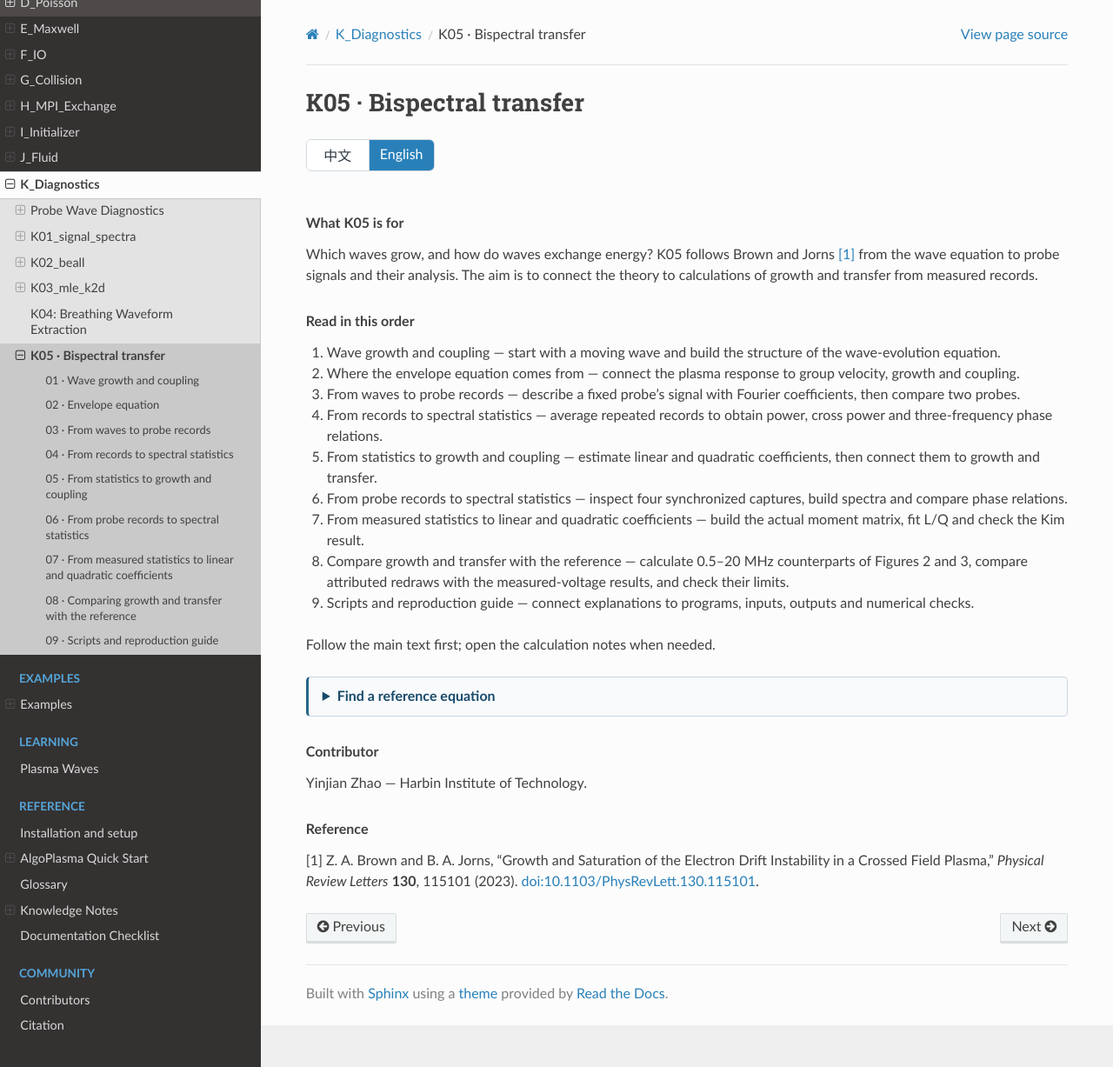
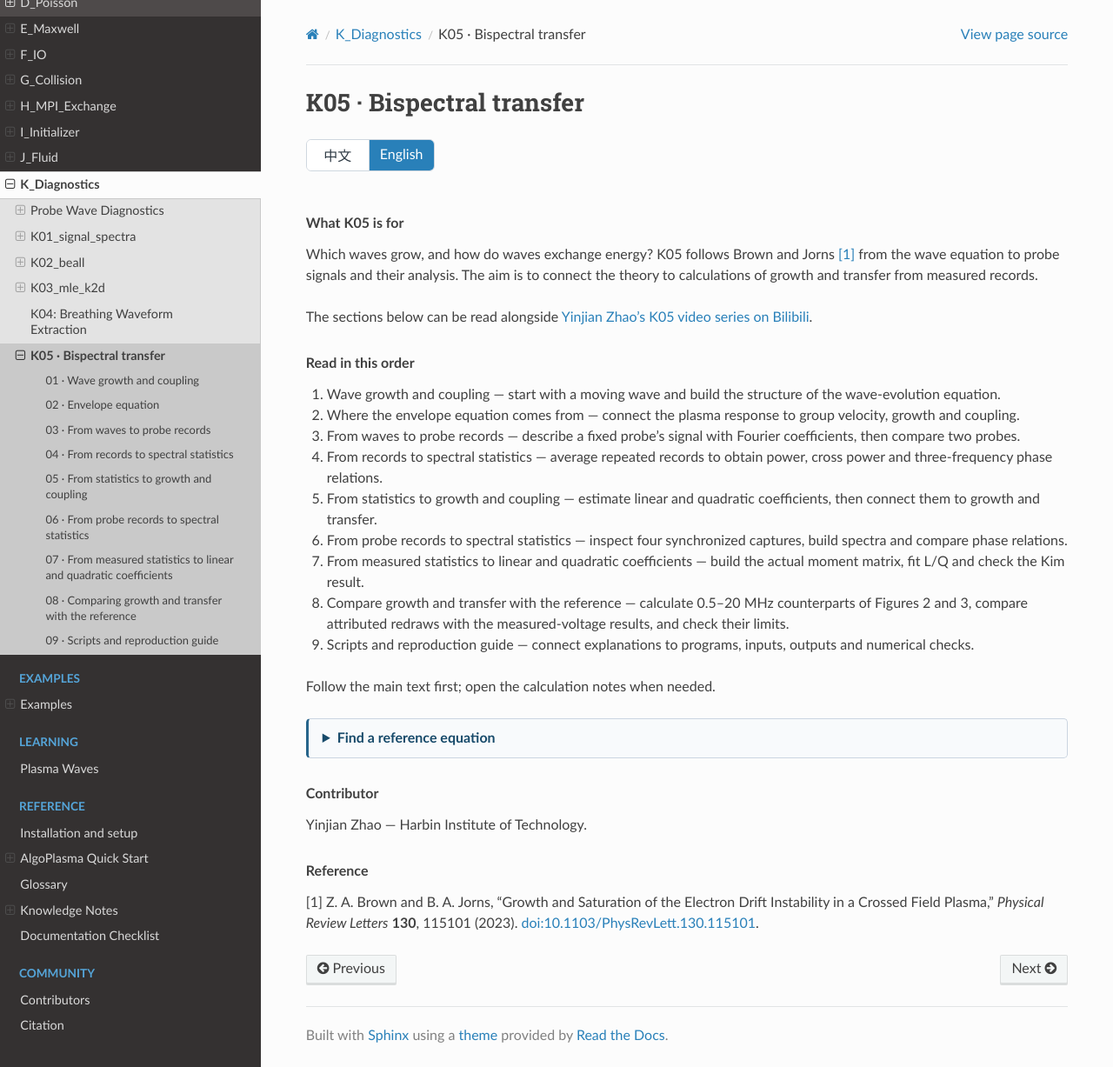
Before and after one commit to AlgoPlasma/AlgoPlasma, a Sphinx documentation site: the page built from docs/source/rst_files/K_Diagnostics/K05_bispectral_transfer.rst, in a window 1280 px wide and 1227 px high. Shown: the whole window at 87% size. Built offline with Sphinx 7.4.7 and the Read the Docs theme 3.1.0, drawn with Linux system fonts in a browser that asks for light colours; formulas are drawn with MathJax 3; pages that are not in the unit, such as notebooks, are missing from menus; the version number could not be read and is left out.

Commit message:
docs(k05): link to the Bilibili video series

```diff
--- a/docs/source/rst_files/K_Diagnostics/K05_bispectral_transfer.rst
+++ b/docs/source/rst_files/K_Diagnostics/K05_bispectral_transfer.rst
@@ -13,6 +13,7 @@
    2026-11-17 11:41 +08:00 | Yinjian Zhao | git f851bf1cd4a0
    2026-11-17 13:54 +08:00 | Yinjian Zhao | git 9085032adbf6
    2026-11-18 16:11 +08:00 | Yinjian Zhao | edit (Codex-assisted)
+   2026-11-24 13:41 +08:00 | Zhongping Zhao | edit (Codex-assisted)
 
 K05 · Bispectral transfer
 =========================
@@ -44,6 +45,9 @@ K05 · Bispectral transfer
       Jorns |ref-en| from the wave equation to probe signals and their analysis.
       The aim is to connect the theory to calculations of growth and transfer
       from measured records.
+
+      The sections below can be read alongside
+      `Yinjian Zhao’s K05 video series on Bilibili <https://space.bilibili.com/454214189/lists/9642080>`__.
 
    .. container:: k05-text
 
@@ -116,6 +120,8 @@ K05 · Bispectral transfer
       为线索，从波动方程走到探针信号及其分析，把理论与测量记录中的增长率（growth rate）
       和波间转移（wave-to-wave transfer）计算连接起来。
 
+      阅读下方各节时，可参看\ `赵隐剑录制的 K05 视频讲解（B 站） <https://space.bilibili.com/454214189/lists/9642080>`__\ 。
+
    .. container:: k05-text
 
       .. rubric:: 按这个顺序阅读
```
